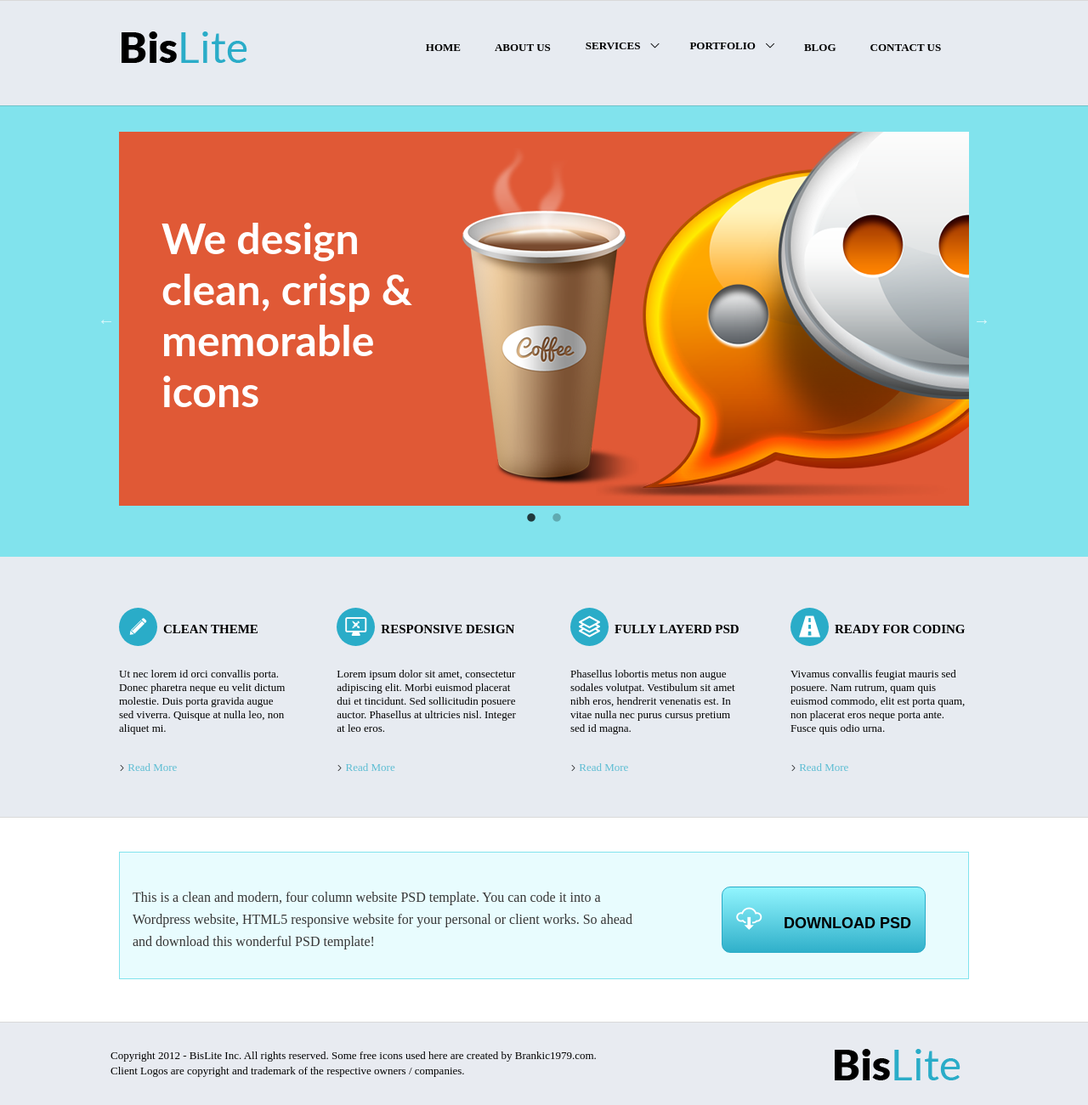
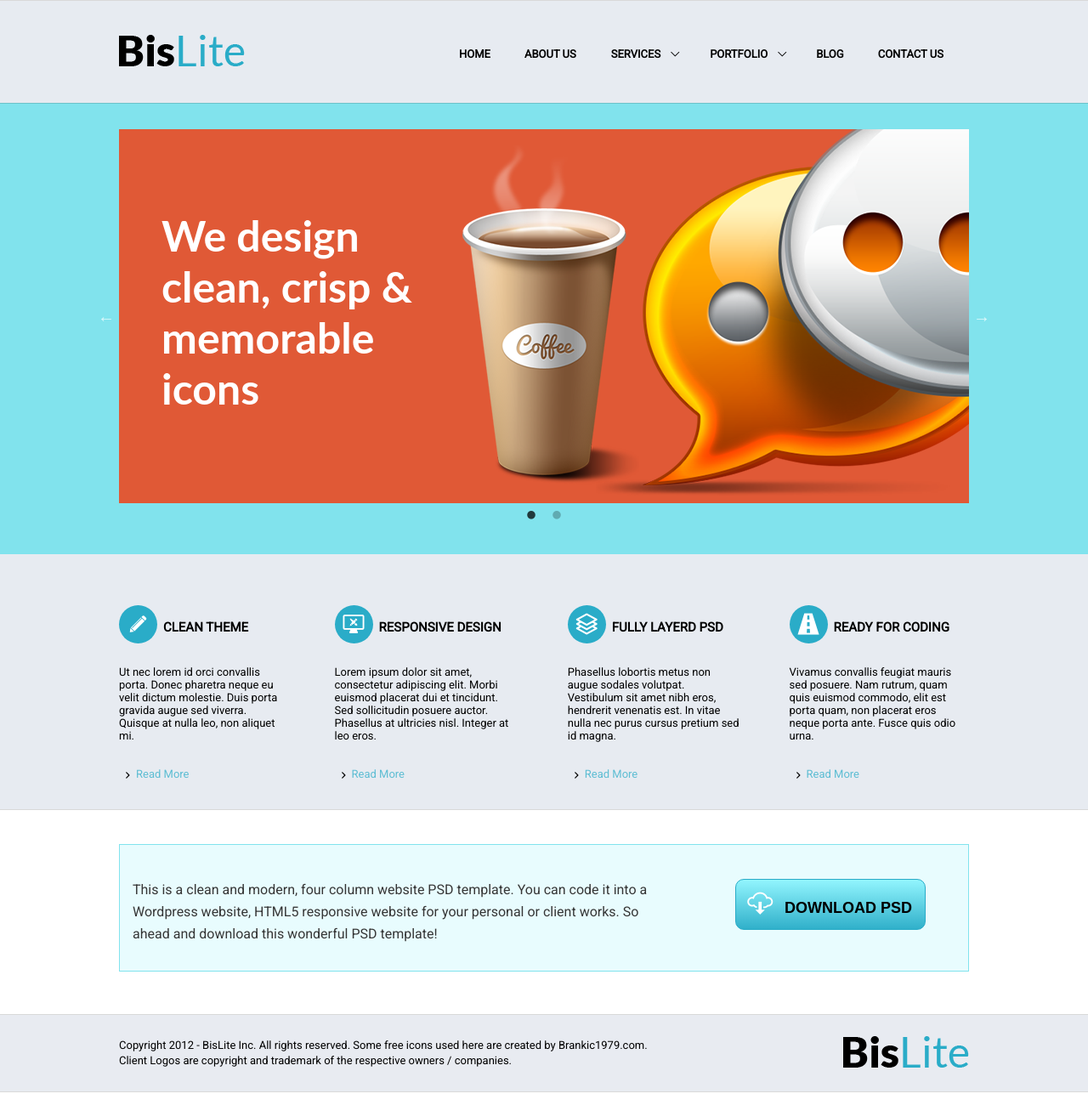
Before and after one commit to valeriia-kozar/homework.10., a plain HTML site: page index.html in a window 1280 px wide. Shown: the top 1300 px of the page at 85% size. Drawn offline with Linux system fonts and the light colour scheme; files whose address does not match are found by name; a web font is replaced by a local one.

Commit message:
second-commit

```diff
--- a/css/styles.css
+++ b/css/styles.css
@@ -2,6 +2,10 @@
     margin: 0;
     padding: 0;
     box-sizing: border-box;
+}
+
+body {
+    font-family: 'Roboto', sans-serif;
 }
 
 #container {
@@ -22,13 +26,13 @@ ul {
 
 .head {
     display: flex;
-    padding: 35px 0 45px 0;
-    justify-content: center;
+    justify-content: space-between;
+    height: 120px;
+    width: 1000px;
+    margin: 0 auto;
+    align-items: center;
 }
 
-.logo-head {
-    margin-right: 200px;
-}
 .nav-items {
     display: inline-flex;
     align-items: center;
@@ -38,6 +42,7 @@ ul {
 .nav-item {
     position: relative;
     margin-right: 20px;
+    border-top: 5px solid transparent;
 }
 
 .nav-item:hover {
@@ -70,9 +75,14 @@ ul {
     left: 0;
     width: 200px;
     display: none;
-    padding: 25px 0 25px 15px;
+    padding: 25px 0 20px 15px;
     border-bottom: 5px solid #29abc7;
     z-index: 10;
+    margin-top: 10px;
+}
+
+.nav-item-dropdown:last-child {
+    border-bottom: none;
 }
 
 .nav-item-dropdown {
@@ -81,6 +91,7 @@ ul {
 }
 
 .nav-item-dropdown-link {
+    font-size: 13px;
     text-decoration: none;
     color: #000000;
     border-bottom: 1px solid #e7e7e7;
@@ -92,7 +103,7 @@ ul {
 }
 
 .dropdown-list-item {
-    padding: 10px 27px 14px 11px;
+    padding: 10px 27px 11px 11px;
 }
 
 .down-arrow {
@@ -152,7 +163,7 @@ ul {
 
 .articles {
     background-color: #e7ebf1;
-    padding: 50px 0;
+    height: 300px;
     position: relative;
 }
 
@@ -161,6 +172,8 @@ ul {
     font-size: 13px;
     width: 1000px;
     margin: 0 auto;
+    padding-top: 50px;
+    position: relative;
 }
 
 .title {
@@ -178,11 +191,12 @@ ul {
     border-radius: 50%;
     background: #2aacc8;
     position: absolute;
-    top: 60px;
+    top: 10px;
 }
 
 .article-item {
     padding-right: 58px;
+    position: relative;
 }
 
 .article-item:nth-child(4n) {
@@ -201,9 +215,17 @@ ul {
     margin: 35px 0 30px 0;
 }
 
+.img-angle {
+    width: 20px;
+    height: 10px;
+    position: absolute;
+    top: 205px;
+}
+
 .link {
     text-decoration: none;
     color: #5dbdd3;
+    margin-left: 20px;
 }
 
 .link:hover {
@@ -225,7 +247,7 @@ ul {
     margin: 0 auto;
 }
 
-.second-text {
+.download-text {
     font-size: 16px;
     line-height: 26px;
     color: #363636;
@@ -233,7 +255,8 @@ ul {
 
 .download {
     width: 530px;
-    padding: 15px 10px 20px 10px;
+    height: 60px;
+    padding: 0px 9px 5px 7px;
     background: linear-gradient(#92f5fe, #30b0ca);
     border: 1px solid #29abc7;
     border-radius: 10px;
@@ -256,27 +279,25 @@ ul {
 .icon-download-psd {
     font-size: 30px;
     color: #ffffff;
-    margin-right: 22px;
+    margin-right: 10px;
 }
 
 .footer {
     width: 100%;
     background: #e8ebf1;
     border-bottom: 1px solid #d9d9d9;
-    padding: 30px 20px 30px 0;
 }
 
 .footer-content {
     width: 1000px;
+    height: 90px;
+    align-items: center;
     margin: 0 auto;
     display: flex;
+    justify-content: space-between;
 }
 
-.third-text {
+.footer-text {
     font-size: 13px;
     line-height: 18px;
 }
-
-.logo-footer {
-    margin-left: 280px;
-}
--- a/index.html
+++ b/index.html
@@ -57,38 +57,38 @@
         <div class="articles">
             <div class="article-items">
                 <div class="article-item">
-                    <div class="icon-clean-theme icons"></div>
-                    <h1 class="title">clean theme</h1>
+                    <span class="icon-clean-theme icons"></span>
+                    <h2 class="title">clean theme</h2>
                     <p class="text">Ut nec lorem id orci convallis porta. Donec pharetra neque eu velit dictum molestie. Duis porta gravida augue sed viverra. Quisque at nulla leo, non aliquet mi.</p>
-                    <iframe src="icons/right-arrow-svgrepo-com.svg" width="7px" height="7px" frameborder="0" ></iframe>
+                    <img src="icons/angle-right-solid.svg" alt="angle" class="img-angle">
                     <a href="#" class="link">Read More</a>
                 </div>
                 <div class="article-item">
-                    <div class="icon-responsive-design icons"></div>
-                    <h1 class="title">responsive design</h1>
+                    <span class="icon-responsive-design icons"></span>
+                    <h2 class="title">responsive design</h2>
                     <p class="text">Lorem ipsum dolor sit amet, consectetur adipiscing elit. Morbi euismod placerat dui et tincidunt. Sed sollicitudin posuere auctor. Phasellus at ultricies nisl. Integer at leo eros.</p>
-                    <iframe src="icons/right-arrow-svgrepo-com.svg" width="7px" height="7px" frameborder="0" ></iframe>
+                    <img src="icons/angle-right-solid.svg" alt="angle" class="img-angle">
                     <a href="#" class="link">Read More</a>
                 </div>
                 <div class="article-item">
-                    <div class="icon-fully-layerd-psd icons"></div>
-                    <h1 class="title">fully layerd psd</h1>
+                    <span class="icon-fully-layerd-psd icons"></span>
+                    <h2 class="title">fully layerd psd</h2>
                     <p class="text">Phasellus lobortis metus non augue sodales volutpat. Vestibulum sit amet nibh eros, hendrerit venenatis est. In vitae nulla nec purus cursus pretium sed id magna.</p>
-                    <iframe src="icons/right-arrow-svgrepo-com.svg" width="7px" height="7px" frameborder="0" ></iframe>
+                    <img src="icons/angle-right-solid.svg" alt="angle" class="img-angle">
                     <a href="#" class="link">Read More</a>
                 </div>
                 <div class="article-item">
-                    <div class="icon-ready-for-coding icons"></div>
-                    <h1 class="title">ready for coding</h1>
+                    <span class="icon-ready-for-coding icons"></span>
+                    <h2 class="title">ready for coding</h2>
                     <p class="text">Vivamus convallis feugiat mauris sed posuere. Nam rutrum, quam quis euismod commodo, elit est porta quam, non placerat eros neque porta ante. Fusce quis odio urna.</p>
-                    <iframe src="icons/right-arrow-svgrepo-com.svg" width="7px" height="7px" frameborder="0" ></iframe>
+                    <img src="icons/angle-right-solid.svg" alt="angle" class="img-angle">
                     <a href="#" class="link">Read More</a>
                 </div>
             </div>
         </div>
         <div class="download-container">
             <div class="download-box">
-                <p class="second-text">This is a clean and modern, four column website PSD template. You can code it into a Wordpress website, HTML5 responsive website for your personal or client works. So ahead and download this wonderful PSD template!</p>
+                <p class="download-text">This is a clean and modern, four column website PSD template. You can code it into a Wordpress website, HTML5 responsive website for your personal or client works. So ahead and download this wonderful PSD template!</p>
                 <button class="download">
                     <span class="icon-download-psd "></span>
                     <a href="#"  class="download-link">download psd</a>
@@ -97,7 +97,7 @@
         </div>
         <footer class="footer">
             <div class="footer-content">
-                <p class="third-text"> Copyright 2012 - BisLite Inc. All rights reserved. Some free icons used here are created by Brankic1979.com.
+                <p class="footer-text"> Copyright 2012 - BisLite Inc. All rights reserved. Some free icons used here are created by Brankic1979.com.
                 <br> Client Logos are copyright and trademark of the respective owners / companies. </p>
                 <div class="logo-footer"><img src="img/logo.png" alt="logo"></div>
             </div>
```
Also changed, not shown: icons/angle-right-solid.svg (added), icons/right-arrow-svgrepo-com.svg (deleted), img/arrow-down.png (deleted), img/arrow.png (deleted), img/banner.png (deleted), img/korgi.jpg (deleted), img/yellow-lab.jpg (deleted), 1 other file.
